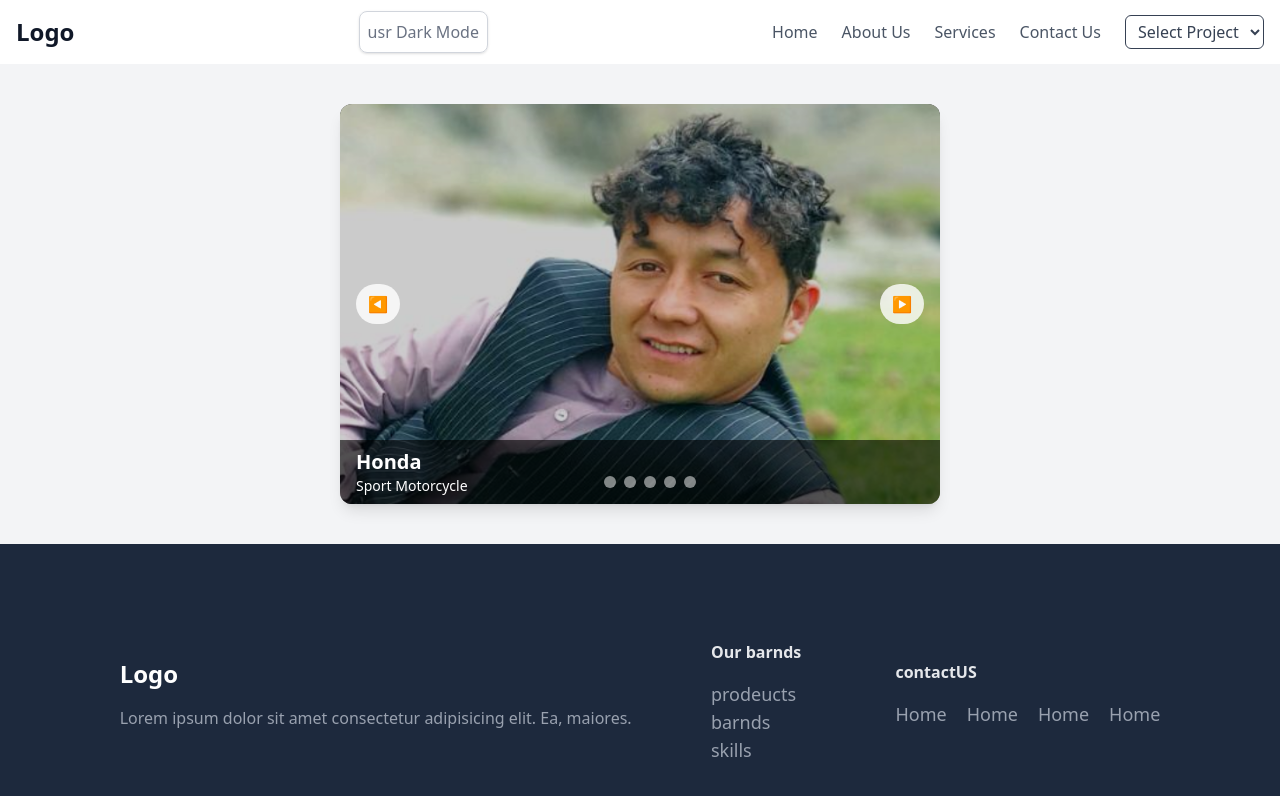
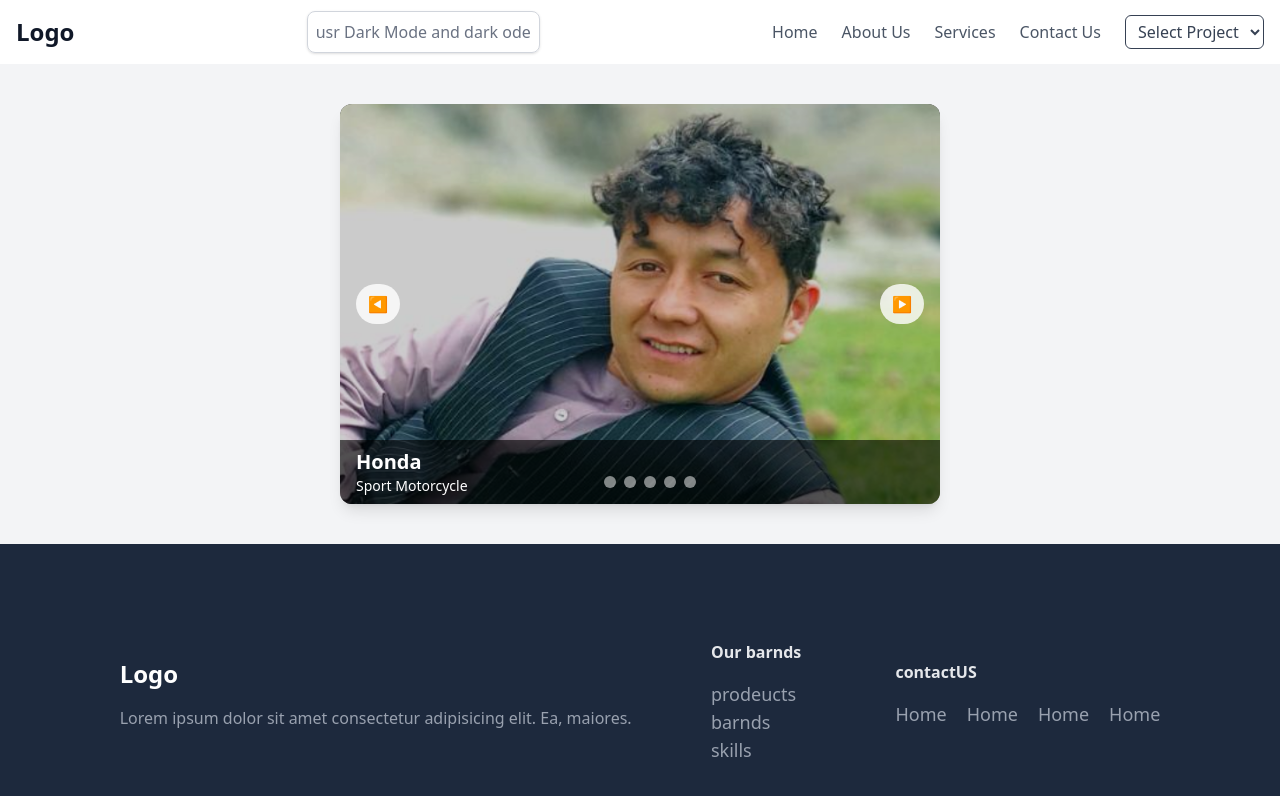
Before and after one commit to jumaghulami/React-juma, a React (Vite) app: page / in a window 1280 px wide. Shown: the top 796 px of the page. Built offline with nearby package versions, Linux system fonts and the light colour scheme.

Commit message:
add some text

```diff
--- a/src/shop-bike/navbar/Navbar.jsx
+++ b/src/shop-bike/navbar/Navbar.jsx
@@ -41,7 +41,7 @@ const Navbar = () => {
             </a>
           </div>
           <div className=" border p-2 rounded-lg shadow border-gray-300 text-gray-500 ">
-            <h1>usr Dark Mode</h1>
+            <h1>usr Dark Mode and dark ode</h1>
           </div>
 
           {/* Desktop links + Select Option */}
```
